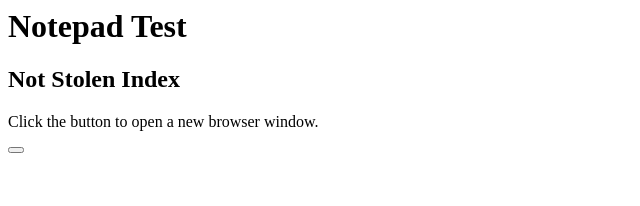
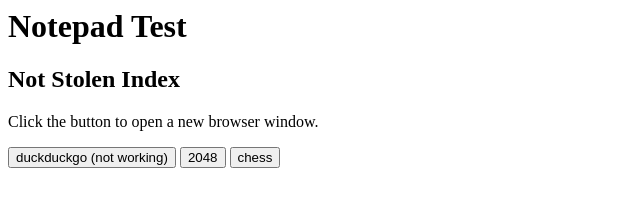
Before and after one commit to 1590404dw/browser, a plain HTML site: page index.html in a window 1280 px wide. Shown: the whole page, without its empty margins (0-640 px from the left). Drawn offline with Linux system fonts and the light colour scheme.

Commit message:
attempt 1

```diff
--- a/index.html
+++ b/index.html
@@ -6,7 +6,7 @@
 
 <p>Click the button to open a new browser window.</p>
 
-<button onclick="myFunction()"></button>
+<button onclick="myFunction()">duckduckgo (not working)</button>
 
 <script>
 function myFunction() {
@@ -14,5 +14,21 @@ function myFunction() {
 }
 </script>
 
+
+<button onclick="eFunction()">2048</button>
+
+<script>
+function eFunction() {
+  window.open("https://https://www.mathsisfun.com/games/2048.html");
+}
+</script>
+
+  <button onclick="uFunction()">chess</button>
+
+<script>
+function uFunction() {
+  window.open("https://chess.com");
+}
+</script>
 </body>
 </html>
```
